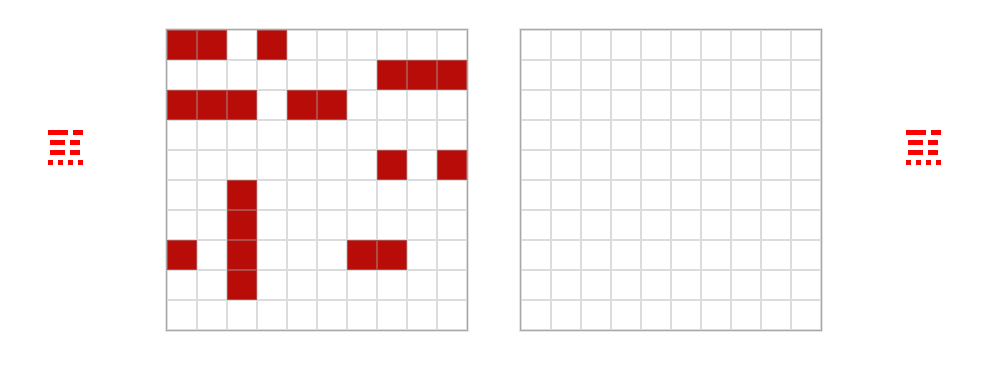
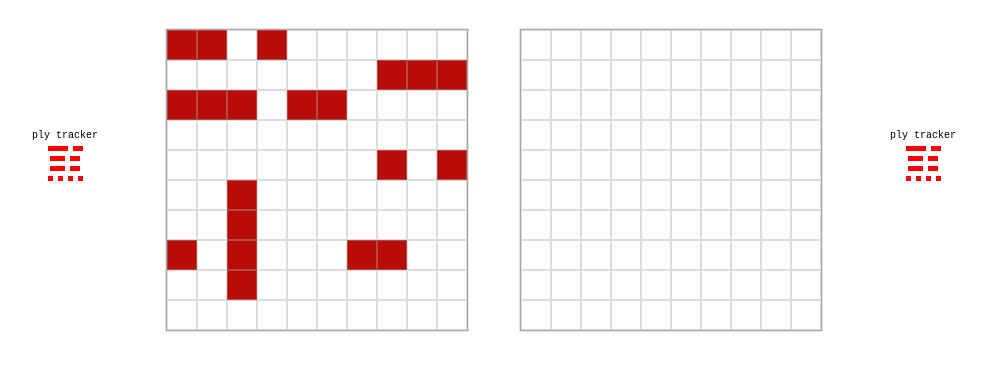
Before and after one commit to Tiyoriyo/battleship, a website built with webpack: page src/index.html in a window 1280 px wide. Shown: the part 229-608 px from the top of the page, without its empty margins (146-1130 px from the left). Built offline with nearby package versions, Linux system fonts and the light colour scheme.

Commit message:
Add tracker titles

```diff
--- a/src/index.html
+++ b/src/index.html
@@ -11,6 +11,7 @@
     </div>
     <div class="boardsContainer">
         <div class="shipTracker1">
+            <p class="trackerP">ply tracker</p>
             <div class="trackRow">
                 <div class="ship carrier plyTrack"></div>
                 <div class="ship destroyer plyTrack"></div>
@@ -33,6 +34,7 @@
         <div class="boardSpace1"></div>
         <div class="boardSpace2"></div>
         <div class="shipTracker2">
+            <p class="trackerP">ply tracker</p>
             <div class="trackRow">
                 <div class="ship carrier cpuTrack"></div>
                 <div class="ship destroyer cpuTrack"></div>
--- a/src/style.css
+++ b/src/style.css
@@ -203,3 +203,8 @@ button {
 .carrier {
     width: 20px;
 }
+
+.trackerP {
+    font-size: 10px;
+    text-align: center;
+}
```
